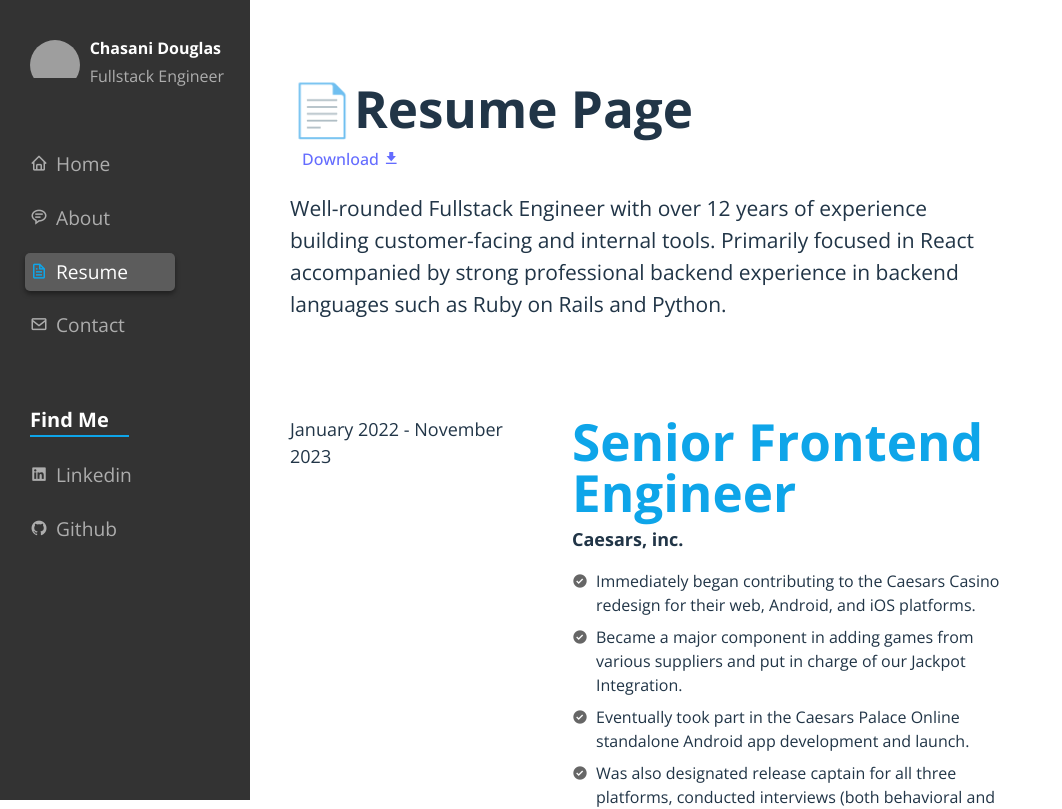
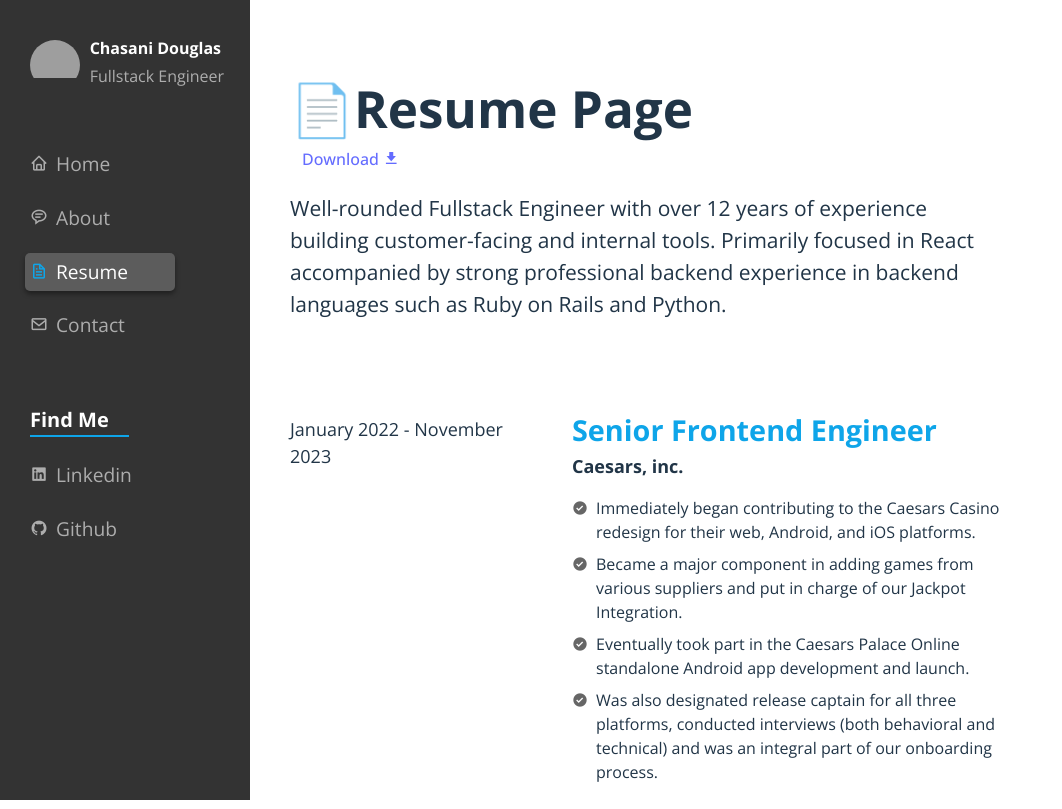
Before and after one commit to chaz9127/chasani-dev, a React (Vite) app: page /resume in a window 1280 px wide. Shown: the top 809 px of the page, without its empty margins (0-1062 px from the left). Built offline with nearby package versions, Linux system fonts and the light colour scheme; grey boxes are pictures that could not be loaded.

Commit message:
style tweaks

```diff
--- a/src/components/Job/Job.scss
+++ b/src/components/Job/Job.scss
@@ -21,6 +21,7 @@
     .job-details {
         margin-left: 32px;
         .title {
+            font-size: 1.8em;
             margin: 0;
             line-height: 1;
             color: #0ea5e9;
@@ -50,6 +51,7 @@
         margin-top: 48px;
         .date-range {
             font-size: 0.875rem;
+            margin-bottom: 8px;
         }
         .job-details {
             margin-left: 0;
```
